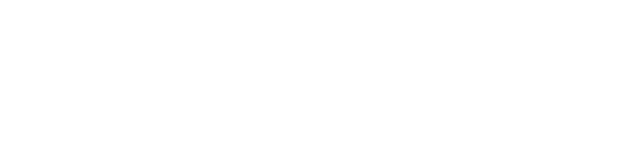
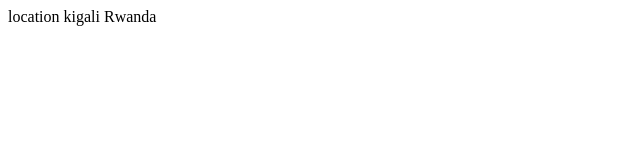
Before and after one commit to evariste060/Gym-Git-Exercise-solution, a plain HTML site: page footer.html in a window 1280 px wide. Shown: the whole page, without its empty margins (0-640 px from the left). Drawn offline with Linux system fonts and the light colour scheme.

Commit message:
Update footer pages with new location

```diff
--- a/footer.html
+++ b/footer.html
@@ -6,6 +6,7 @@
     <title>Footer</title>
 </head>
 <body>
+    <footer>location kigali Rwanda</footer>
 
 </body>
 </html>
```
